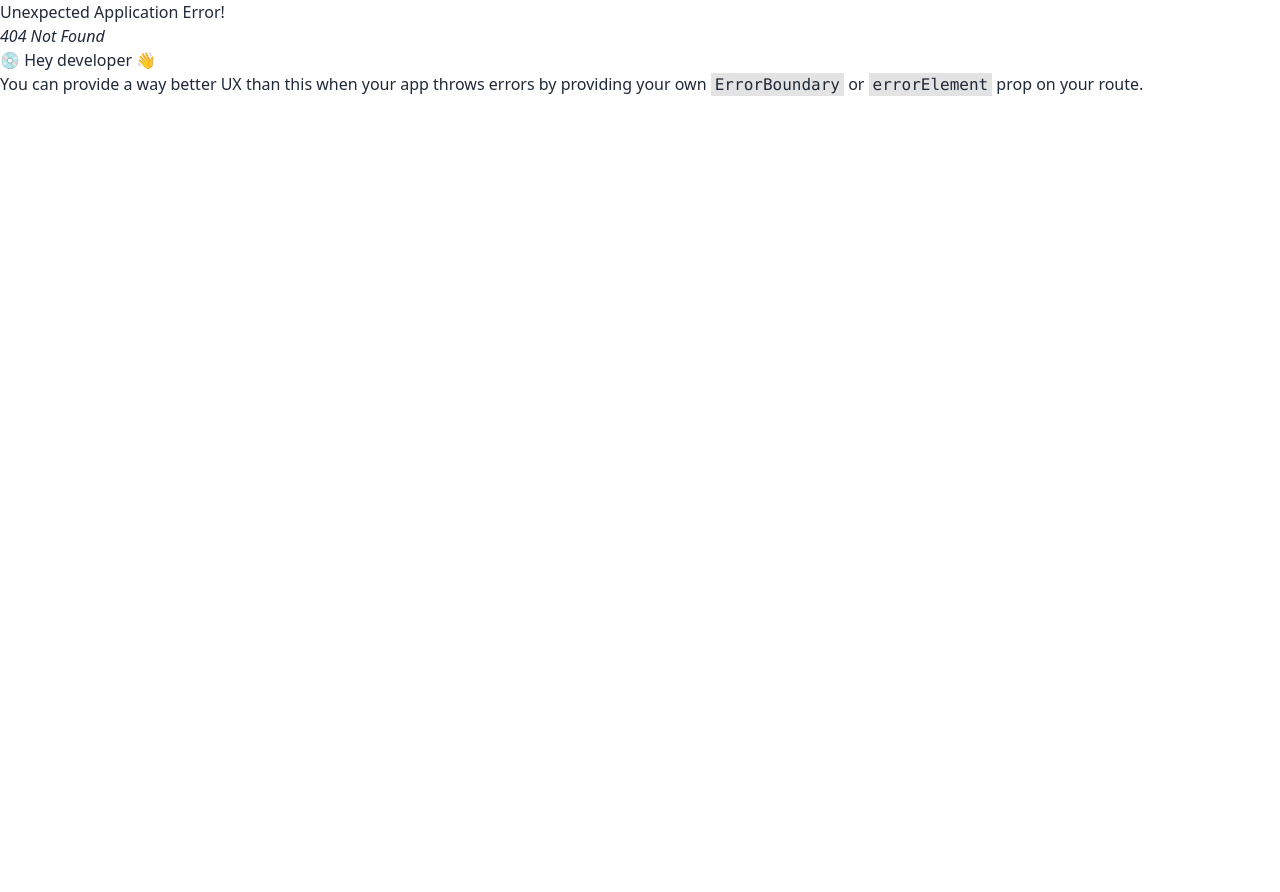
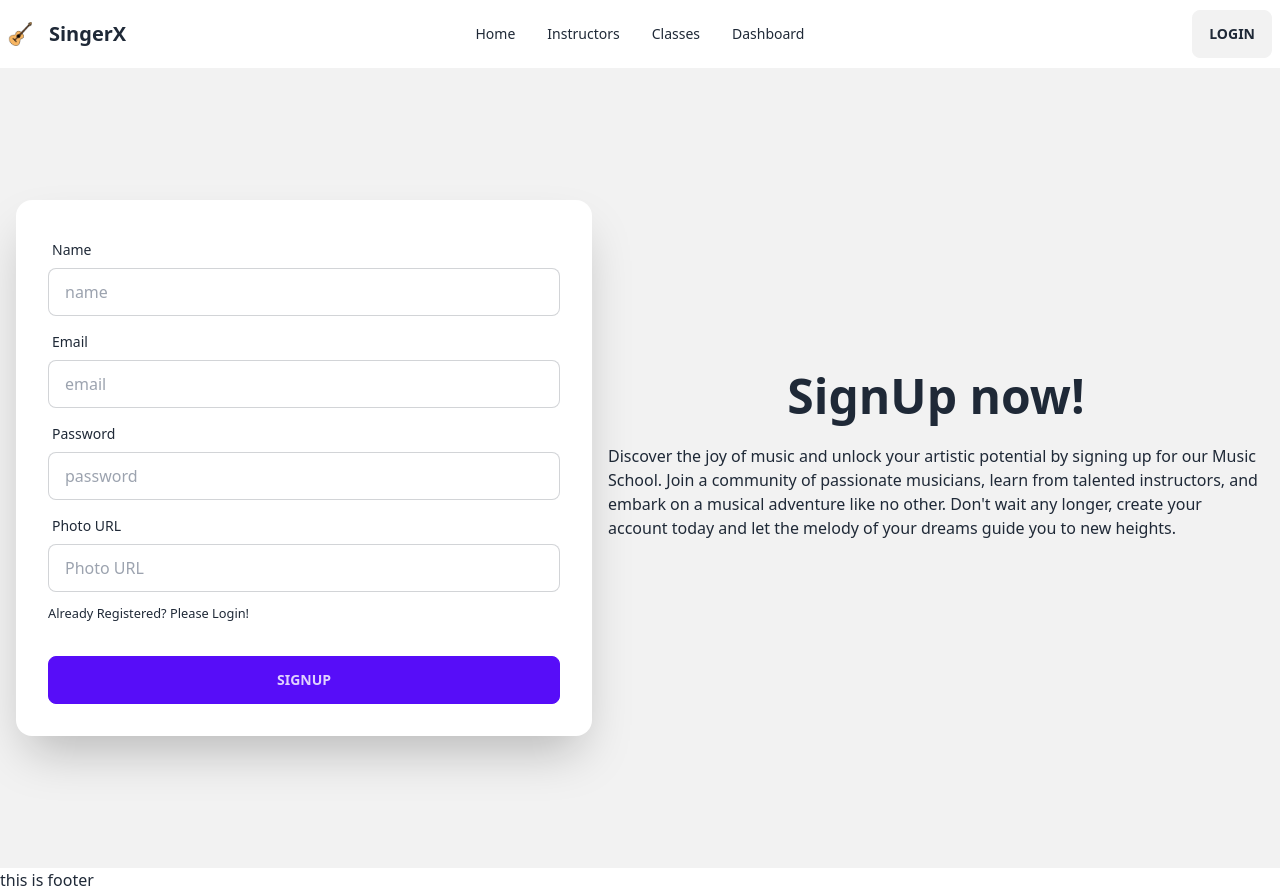
Before and after one commit to shawon012/SingerX-client, a React (Vite) app: page /signup in a window 1280 px wide. Before the commit this address had no page. Before the commit the page ends 800 px from the top, so only its background shows below. Built offline with nearby package versions, Linux system fonts and the light colour scheme; no server answers.

Commit message:
signup and login done

```diff
--- a/src/Pages/Shared/Navbar.jsx
+++ b/src/Pages/Shared/Navbar.jsx
@@ -1,6 +1,8 @@
-import React from 'react';
+import React, { useContext } from 'react';
 import guitar from '../../../public/guitar.png'
+import { AuthContext } from '../../providers/AuthProvider';
 const Navbar = () => {
+    const { user, logOut } = useContext(AuthContext);
     return (
         <div>
             <div className="navbar bg-base-100">
@@ -30,15 +32,20 @@ const Navbar = () => {
                     </ul>
                 </div>
                 <div className="navbar-end">
-                    <div>
+                    {
+                        user ?
+                            (<div>
                                 <div>
                                     <img src='' alt="" />
                                 </div>
                                 <div>
-                            <button>Logout</button>
+                                    <a className="btn">LogOut</a>
                                 </div>
-                    </div>
+                            </div>) :
+
                             <a className="btn">Login</a>
+                    }
+
                 </div>
             </div>
         </div>
--- /dev/null
+++ b/src/Pages/SignUp/Login.jsx
@@ -0,0 +1,71 @@
+import React, { useContext, useState } from 'react';
+import { Link, useLocation, useNavigate } from 'react-router-dom';
+import { AuthContext } from '../../providers/AuthProvider';
+
+const Login = () => {
+    const [error, setError] = useState(null);
+    const { signIn } = useContext(AuthContext);
+    const location = useLocation();
+    const navigate = useNavigate();
+    const from = location.state?.from?.pathname || '/';
+    const handleLogin = event => {
+        event.preventDefault();
+        const form = event.target;
+        const email = form.email.value;
+        const password = form.password.value;
+
+        if (!email || !password) {
+            setError('Please fill up all fields.');
+            return;
+        }
+
+        signIn(email, password)
+            .then(result => {
+                // const user = result.user;
+                console.log(result);
+                navigate(from, { replace: true })
+
+
+
+            })
+            .catch(error => setError(error));
+
+    }
+    return (
+        <div className="hero pb-20 pt-5 bg-base-200">
+            <div className="hero-content flex-col lg:flex-row-reverse mt-5">
+                <form onSubmit={handleLogin} className="card flex-shrink-0 w-full max-w-xl shadow-2xl bg-base-100">
+                    <div className="card-body">
+
+                        <div className="form-control">
+                            <label className="label">
+                                <span className="label-text">Email</span>
+                            </label>
+                            <input type="text" placeholder="email" name='email' className="input input-bordered" />
+                        </div>
+                        <div className="form-control">
+                            <label className="label">
+                                <span className="label-text">Password</span>
+                            </label>
+                            <input type="password" placeholder="password" name='password' className="input input-bordered" />
+                        </div>
+
+                        <div>
+                            <p><small>Are You A New User? Please <Link to='/signUp'>SignUp Now!</Link></small></p>
+                            {error && <p className='text-danger'>{error}</p>}
+                        </div>
+                        <div className="form-control mt-6">
+                            <button className="btn btn-primary">LogIn</button>
+                        </div>
+                    </div>
+                </form>
+                <div className="text-center lg:text-left">
+                    <h1 className="text-5xl text-center font-bold">LogIn Now!</h1>
+                    <p className="py-6">Unlock the magic of music by logging into our Music School. Join us in discovering melody, rhythm, and endless possibilities. Embrace your inner artist, learn from dedicated instructors, and access a wealth of resources. Take the first step towards your musical dreams. Login now and let the music inspire you!</p>
+                </div>
+            </div>
+        </div>
+    );
+};
+
+export default Login;
--- /dev/null
+++ b/src/Pages/SignUp/SignUp.jsx
@@ -0,0 +1,79 @@
+import React, { useContext, useState } from 'react';
+import { Link } from 'react-router-dom';
+import { AuthContext } from '../../providers/AuthProvider';
+
+
+const SignUp = () => {
+    const [error, setError] = useState(null);
+    const { createUser} = useContext(AuthContext);
+    const handleSignup = event => {
+        event.preventDefault();
+        const form = event.target;
+        const displayName = form.name.value;
+        console.log(displayName)
+        const photoURL = event.target.photo.value;
+        const email = form.email.value;
+        const password = form.password.value;
+
+        if (!email || !password || !photoURL || !displayName) {
+            setError('Please fill in all fields.');
+            return;
+        }
+
+
+        if (password.length < 6) {
+            setError('Password must be at least 6 characters long.');
+            return;
+        }
+
+        createUser(email, password, photoURL, displayName);
+
+    }
+    return (
+        <div className="hero min-h-screen bg-base-200">
+            <div className="hero-content flex-col lg:flex-row-reverse">
+                <div className="text-center lg:text-left">
+                    <h1 className="text-5xl text-center font-bold">SignUp now!</h1>
+                    <p className="py-6">Discover the joy of music and unlock your artistic potential by signing up for our Music School. Join a community of passionate musicians, learn from talented instructors, and embark on a musical adventure like no other. Don't wait any longer, create your account today and let the melody of your dreams guide you to new heights.</p>
+                </div>
+                <form onSubmit={handleSignup} className="card flex-shrink-0 w-full max-w-xl shadow-2xl bg-base-100">
+                    <div className="card-body">
+                        <div className="form-control">
+                            <label className="label">
+                                <span className="label-text">Name</span>
+                            </label>
+                            <input type="text" placeholder="name" name='name' className="input input-bordered" />
+                        </div>
+                        <div className="form-control">
+                            <label className="label">
+                                <span className="label-text">Email</span>
+                            </label>
+                            <input type="text" placeholder="email" name='email' className="input input-bordered" />
+                        </div>
+                        <div className="form-control">
+                            <label className="label">
+                                <span className="label-text">Password</span>
+                            </label>
+                            <input type="password" placeholder="password" name='password' className="input input-bordered" />
+                        </div>
+                        <div className="form-control">
+                            <label className="label">
+                                <span className="label-text">Photo URL</span>
+                            </label>
+                            <input type="text" placeholder="Photo URL" name='photo' className="input input-bordered" />
+                        </div>
+                        <div>
+                            <p><small>Already Registered? Please <Link to='/login'>Login!</Link></small></p>
+                            {error && <p className='text-danger'>{error}</p>}
+                        </div>
+                        <div className="form-control mt-6">
+                            <button  className="btn btn-primary">SignUp</button>
+                        </div>
+                    </div>
+                </form>
+            </div>
+        </div>
+    );
+};
+
+export default SignUp;
--- a/src/firebase/firebase.config.js
+++ b/src/firebase/firebase.config.js
@@ -13,5 +13,7 @@ const firebaseConfig = {
   appId: import.meta.env.VITE_appId
 };
 
+
 // Initialize Firebase
-export const app = initializeApp(firebaseConfig);
+const app = initializeApp(firebaseConfig);
+export default app;
--- a/src/main.jsx
+++ b/src/main.jsx
@@ -4,10 +4,11 @@ import './index.css'
 import { HelmetProvider } from 'react-helmet-async'
 import { RouterProvider } from 'react-router-dom'
 import { router } from './Routes/Routes.jsx'
+import AuthProvider from './providers/AuthProvider'
 
 ReactDOM.createRoot(document.getElementById('root')).render(
   <React.StrictMode>
-
+     <AuthProvider>
       <HelmetProvider>
 
           <div className='max-w-screen-xl mx-auto'>
@@ -15,6 +16,6 @@ ReactDOM.createRoot(document.getElementById('root')).render(
           </div>
 
       </HelmetProvider>
-
+    </AuthProvider>
   </React.StrictMode>,
 )
--- a/src/providers/AuthProvider.jsx
+++ b/src/providers/AuthProvider.jsx
@@ -1,20 +1,34 @@
 import { createContext, useEffect, useState } from "react";
 import { GoogleAuthProvider, createUserWithEmailAndPassword, getAuth, onAuthStateChanged, signInWithEmailAndPassword, signInWithPopup, signOut, updateProfile } from "firebase/auth";
-import { app } from "../firebase/firebase.config";
+import app from "../firebase/firebase.config";
 
-export const AuthContext = createContext(null);
 
+export const AuthContext = createContext();
 const auth = getAuth(app);
 
 const AuthProvider = ({ children }) => {
     const [user, setUser] = useState(null);
     const [loading, setLoading] = useState(true);
-
     const googleProvider = new GoogleAuthProvider();
 
-    const createUser = (email, password) => {
-        setLoading(true);
-        return createUserWithEmailAndPassword(auth, email, password)
+
+
+    const createUser = (email, password, photoURL, displayName) => {
+        setLoading(true)
+        createUserWithEmailAndPassword(auth, email, password)
+            .then((userCredential) => {
+                const user = userCredential.user;
+                updateProfile(user, { displayName: displayName, photoURL: photoURL })
+                    .then(() => {
+                        // Profile data updated successfully
+                    })
+                    .catch((error) => {
+                        console.log(error.message);
+                    });
+            })
+            .catch((error) => {
+                console.log(error.message);
+            });
     }
 
     const signIn = (email, password) => {
@@ -22,7 +36,7 @@ const AuthProvider = ({ children }) => {
         return signInWithEmailAndPassword(auth, email, password);
     }
 
-    const googleSignIn = () =>{
+    const googleSignIn = () => {
         setLoading(true);
         return signInWithPopup(auth, googleProvider);
     }
@@ -32,16 +46,11 @@ const AuthProvider = ({ children }) => {
         return signOut(auth);
     }
 
-    const updateUserProfile = (name, photo) => {
-        return updateProfile(auth.currentUser, {
-            displayName: name, photoURL: photo
-        });
-    }
-
     useEffect(() => {
         const unsubscribe = onAuthStateChanged(auth, currentUser => {
             setUser(currentUser);
             console.log('current user', currentUser);
+            setLoading(false);
         });
         return () => {
             return unsubscribe();
@@ -54,8 +63,7 @@ const AuthProvider = ({ children }) => {
         createUser,
         signIn,
         googleSignIn,
-        logOut,
-        updateUserProfile
+        logOut
     }
 
     return (
```
Also changed, not shown: src/Routes/Routes.jsx (+12 -1 lines). Lines whose indentation alone changed are shown as unchanged.
